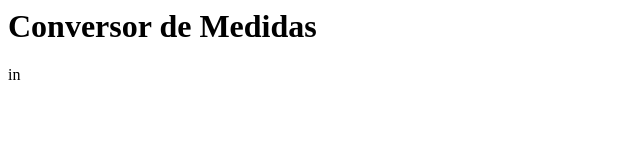
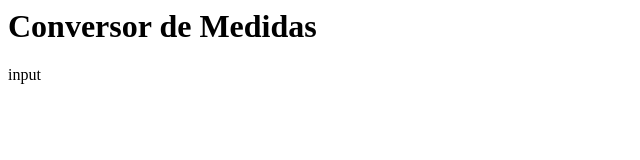
Before and after one commit to felipebdia/javascript, a plain HTML site: page desafios/d005/index.html in a window 1280 px wide. Shown: the full height of the page, 0-640 px from the left. Drawn offline with Linux system fonts and the light colour scheme.

Commit message:
Update index.html

```diff
--- a/desafios/d005/index.html
+++ b/desafios/d005/index.html
@@ -6,6 +6,6 @@
 </head>
 <body>
     <h1>Conversor de Medidas</h1>
-    in
+    input
 </body>
 </html>
```
